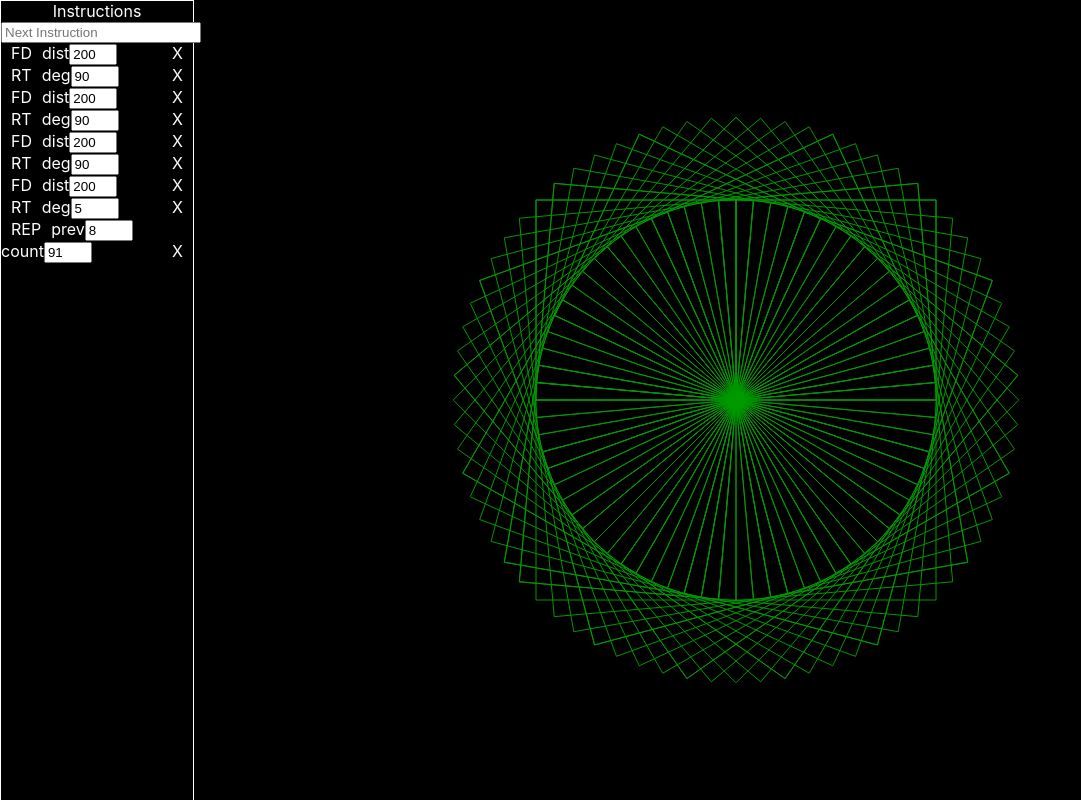
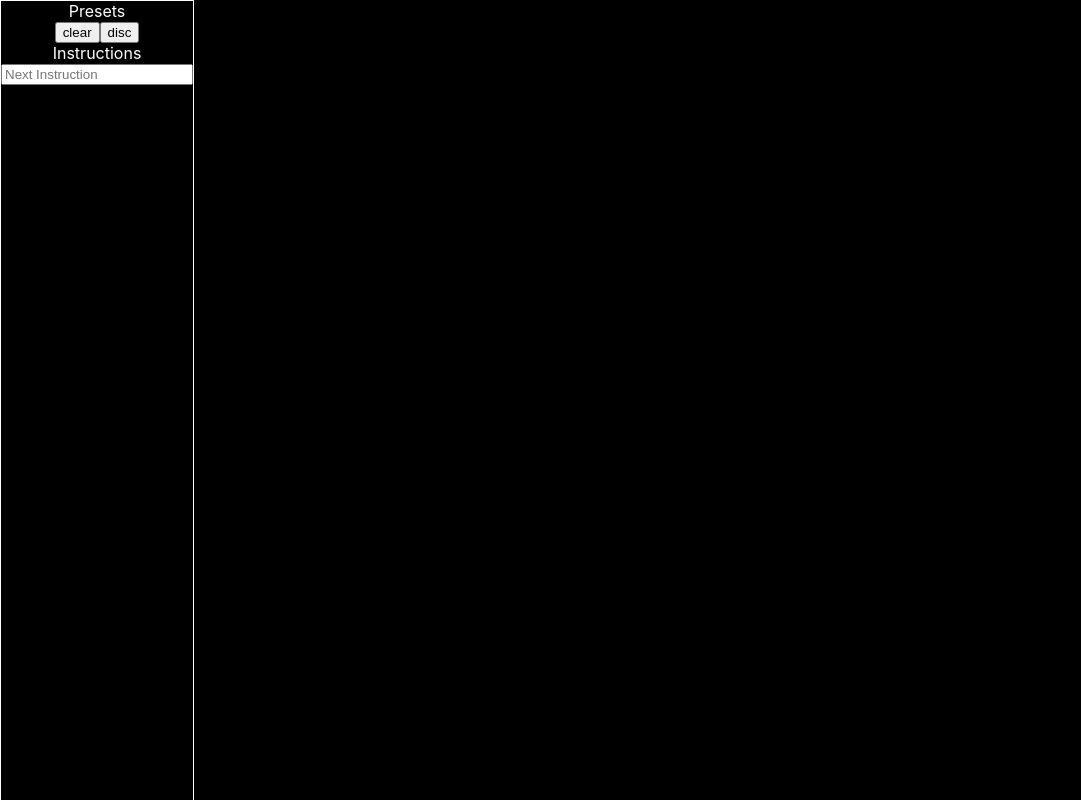
Before and after one commit to colbybhearn/react-logo, a React (Create React App) app in the folder app/: page / in a window 1280 px wide. Shown: the whole page, without its empty margins (0-1081 px from the left). Built offline with nearby package versions, Linux system fonts and the light colour scheme.

Commit message:
added presets

```diff
--- a/app/src/App.js
+++ b/app/src/App.js
@@ -141,6 +141,18 @@ class App extends React.Component{
   }
 
   componentDidMount(){
+
+  }
+
+  clearInstructions = () => {
+    this.setState({
+      instructions: []
+    })
+  }
+
+  loadSampleDisc = () =>{
+    this.clearInstructions();
+
     setTimeout(()=>{
       this.addInstruction("FD 200")
       this.addInstruction("RT")
@@ -152,8 +164,9 @@ class App extends React.Component{
       this.addInstruction("RT 5")
       this.addInstruction("REP 8 91")
     }, 100)
+  }
 
-  }
+
 
 
   getInstructionById = (id) => {
@@ -180,6 +193,10 @@ class App extends React.Component{
       <div className="App">
 
         <div className='left'>
+          <header>Presets</header>
+          <button onClick={this.clearInstructions}>clear</button>
+          <button onClick={this.loadSampleDisc}>disc</button>
+          <br/>
           <header>Instructions</header>
           <Input addInstruction={this.addInstruction}/>
           <InstructionList instructions={this.state.instructions} instChange={this.updateInst}/>
--- a/app/src/Components/Input.js
+++ b/app/src/Components/Input.js
@@ -33,7 +33,7 @@ class Input extends React.Component{
     render(){
         return (
             <div className='instInput'>
-                <input className="instInput" type='text' placeholder='Next Instruction'
+                <input className="instInput" type='text' placeholder='Next Instruction' autocomplete="off"
                 onChange={this.handleChange} onKeyDown={this.processKey} value={this.state.text} name='text'/>
                 {/* <button onClick={this.addInstruction} >Add</button> */}
 
--- a/app/src/index.css
+++ b/app/src/index.css
@@ -56,5 +56,5 @@ canvas{
 }
 
 .instInput{
-  width:100%
+  width:98%
 }
```
Also changed, not shown: 1 other file (tests, documents, lock files or other folders).
